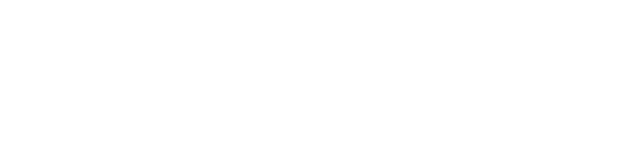
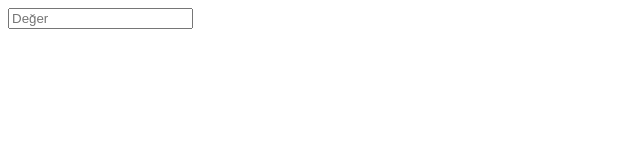
Before and after one commit to ASDogan16/Manupilate-CountriesData, a plain HTML site: page index.html in a window 1280 px wide. Shown: the whole page, without its empty margins (0-640 px from the left). Drawn offline with Linux system fonts and the light colour scheme.

Commit message:
html sayfama input ekledim js ile placeholderi getirdim

```diff
--- a/index.html
+++ b/index.html
@@ -7,6 +7,8 @@
 </head>
 <body>
 
+    <input type="text" id="input">
+
 
 
     <script src="countries_data.js"></script>
--- a/script.js
+++ b/script.js
@@ -1 +1,11 @@
-console.log(countries)
+// console.log(countries)
+
+
+
+const input = document.getElementById('input')
+//? Attribute Ekleme
+input.setAttribute('placeholder', 'Değer')
+//? Atribute içindeki bilgiyi getirme
+// console.log(input.getAttribute('placeholder'))
+//? Attribute silme
+// input.removeAttribute('placeholder')
```
